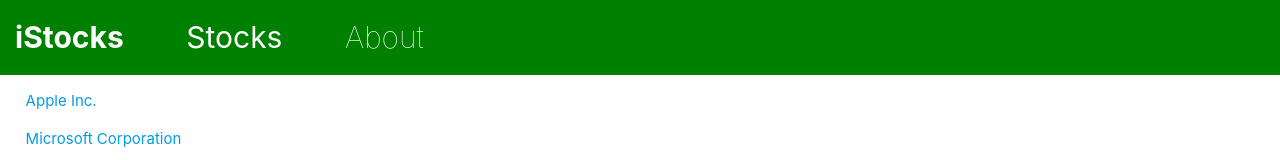
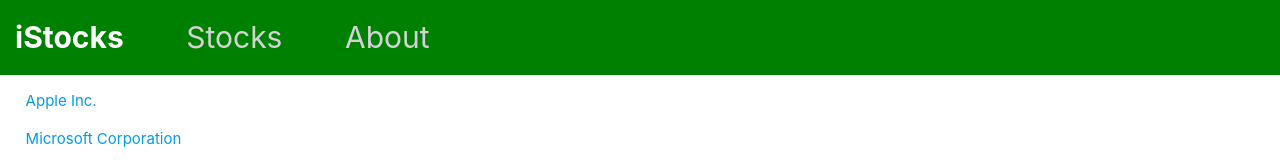
Before and after one commit to Avisa-GA/react-router-lab, a React (Create React App) app: page /stocks in a window 1280 px wide. Shown: the top 160 px of the page. Built offline with nearby package versions, Linux system fonts and the light colour scheme.

Commit message:
wip: css

```diff
--- a/src/Components/Nav.js
+++ b/src/Components/Nav.js
@@ -10,10 +10,10 @@ const Nav = (props) => {
         <div style={{fontWeight: "bolder"}}>iStocks</div>
       </Link>
       <Link to="/stocks">
-        <div>Stocks</div>
+        <div style={{fontWeight: "normal", color: "lightgray"}}>Stocks</div>
       </Link>
       <Link to="/about">
-        <div style={{fontWeight:"lighter"}}>About</div>
+        <div style={{fontWeight:"normal", color: "lightgray"}}>About</div>
       </Link>
     </div>
   );
```
